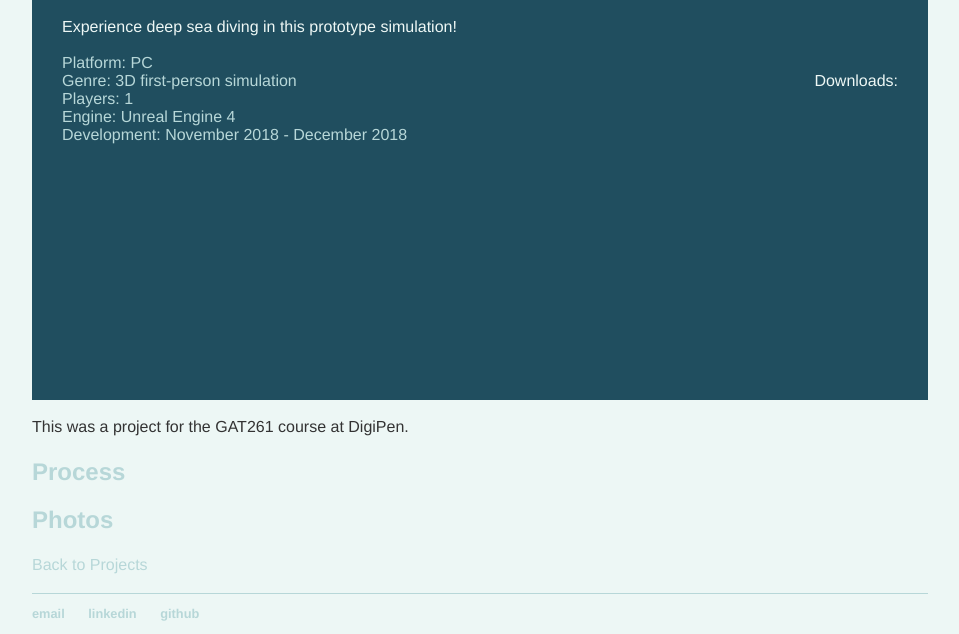
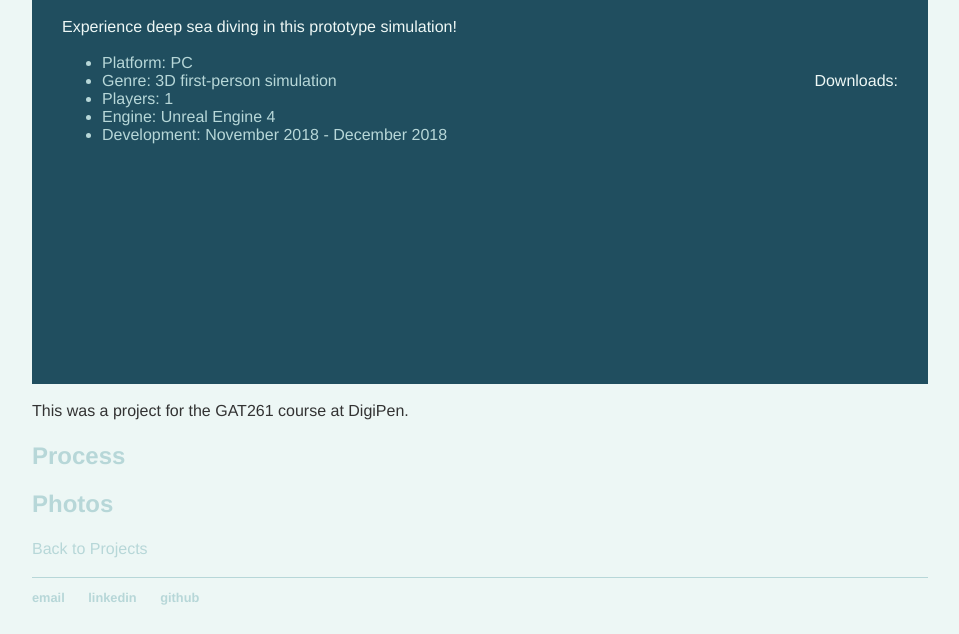
Before and after one commit to digigrant/digigrant.github.io, a Jekyll site: the page built from projects/diving-game.html, in a window 1280 px wide. Shown: the part 871-1505 px from the top of the page, without its empty margins (160-1119 px from the left). Built offline with Jekyll 4.4.1, drawn with Linux system fonts in a browser that asks for light colours.

Commit message:
Update projects.html

```diff
--- a/_layouts/projects.html
+++ b/_layouts/projects.html
@@ -23,7 +23,8 @@ layout: default
       </ul>
     </div>
 
-    <ul class="specs">
+    <div class="specs">
+      <ul>
         <li>Platform: {{ page.platform }}</li>
         <li>Genre: {{ page.genre }}</li>
         <li>Players: {{ page.players }}</li>
@@ -32,6 +33,7 @@ layout: default
       </ul>
     </div>
   </div>
+</div>
 
 {{ content }}
 
```
Lines whose indentation alone changed are shown as unchanged.
